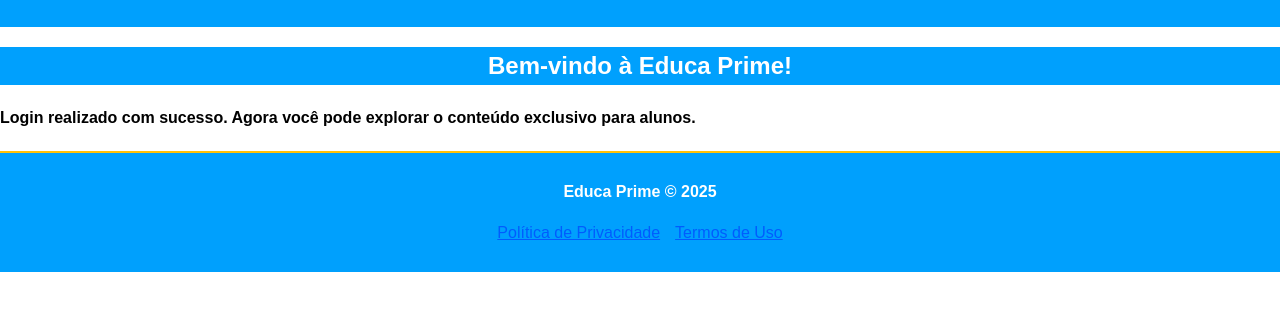
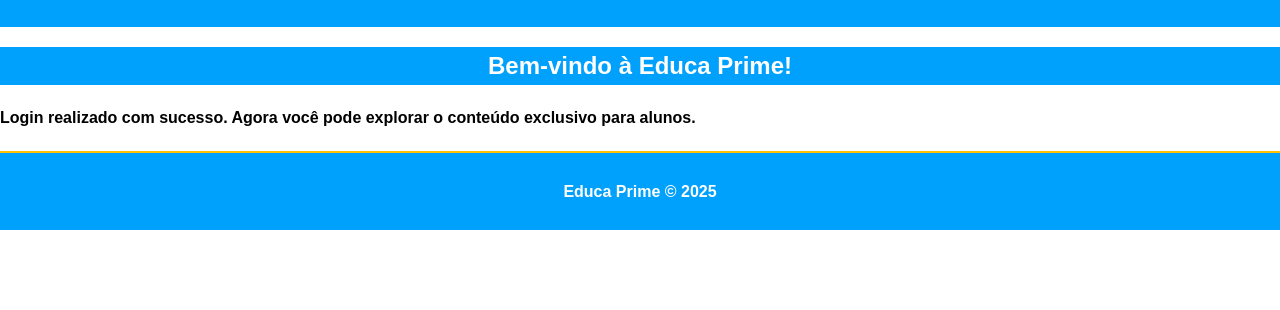
Before and after one commit to gerson762/PROJETO-_CSM, a plain HTML site: page PROJETO-_CSM-main 1/projeto ADS/templates/welcome.html in a window 1280 px wide. Shown: the part 106-416 px from the top of the page. Drawn offline with Linux system fonts and the light colour scheme.

Commit message:
Update welcome.html

```diff
--- a/PROJETO-_CSM-main 1/projeto ADS/templates/welcome.html
+++ b/PROJETO-_CSM-main 1/projeto ADS/templates/welcome.html
@@ -15,10 +15,6 @@
         </main>
         <footer>
             <p>Educa Prime &copy; 2025</p>
-             <ul style="list-style: none; display: flex; justify-content: center; gap: 15px; padding: 0;">
-            <li><a href="politica-de-privacidade.html" class="footer-link">Política de Privacidade</a></li>
-            <li><a href="termos-de-uso.html" class="footer-link">Termos de Uso</a></li>
-        </ul>
         </footer>
     </body>
 
```
